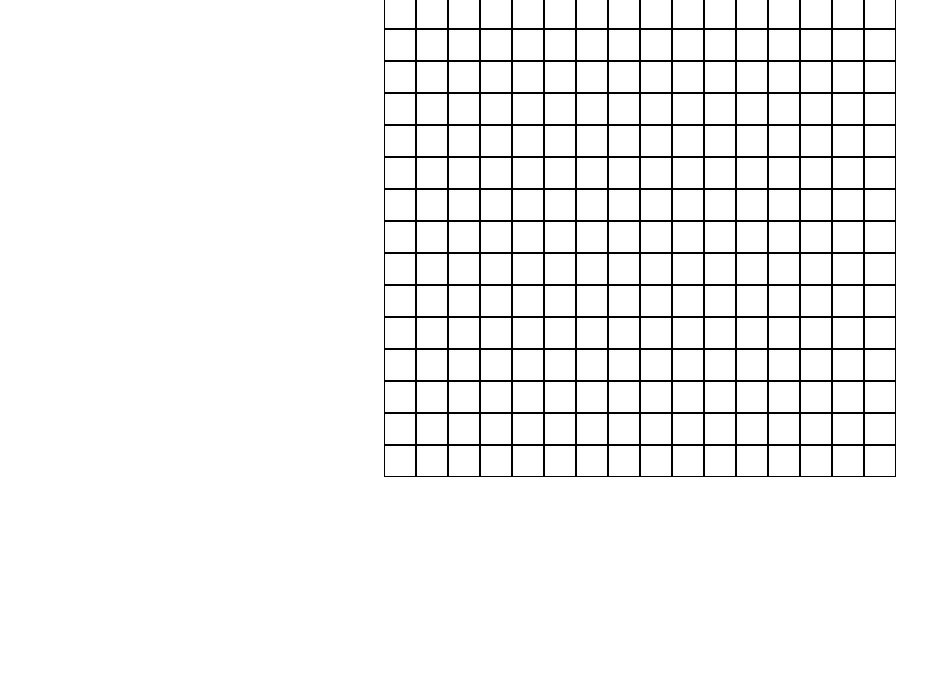
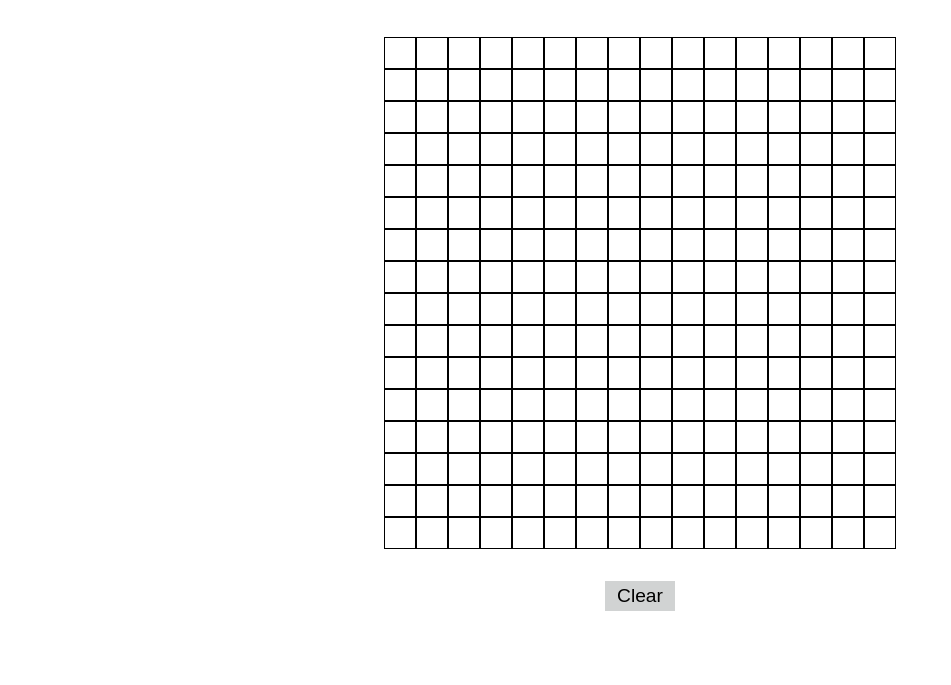
Before and after one commit to qubered/etchSketch, a plain HTML site: page index.html in a window 1280 px wide. Shown: the part 115-800 px from the top of the page, without its empty margins (0-951 px from the left). Drawn offline with Linux system fonts and the light colour scheme.

Commit message:
Add some CSS formatting and a reset button

```diff
--- a/index.html
+++ b/index.html
@@ -8,7 +8,11 @@
     <title>Etch a Sketch</title>
 </head>
 <body>
-    <h1>Etch A' Sketch</h1>
-    <div class="parentDiv"></div>
+    <div class="mainDiv">
+        <h1>Etch A' Sketch</h1>
+        <div class="parentDiv"></div>
+        <button id="clear">Clear</button>
+    </div>
+
 </body>
 </html>
--- a/script.js
+++ b/script.js
@@ -1,4 +1,6 @@
 const parentDiv = document.querySelector(".parentDiv");
+
+const clearButton = document.querySelector("#clear");
 
 for (let i=0; i < 16; i++) {
     const horizontalDiv = document.createElement("div");
@@ -18,7 +20,13 @@ grids.forEach((grid) => {
     let opacity = 0.1;
 
     grid.addEventListener("mouseover", () => {
-        opacity = Math.min(opacity + 0.2, 1.0);
+        opacity = Math.min(opacity + 0.1, 1.0);
         grid.style.background = `rgba(129, 7, 7, ${opacity})`;
     })
 })
+
+clearButton.addEventListener("click", () => {
+    grids.forEach((grid) => {
+        grid.style.background = "rgba(129, 7, 7, 0)";
+    })
+})
--- a/styles.css
+++ b/styles.css
@@ -1,8 +1,8 @@
 .parentDiv {
     display: flex;
     flex-direction: column;
-    align-items: center;
-    justify-content: center;
+    background-color: white;
+
 }
 
 #horizontalDiv {
@@ -20,3 +20,27 @@
     height: 30px;
     background: rgba(129, 7, 7, 0);
 }
+
+.mainDiv {
+    display: flex;
+    flex-direction: column;
+    align-items: center;
+    gap: 32px;
+    padding: 32px;
+}
+
+.header {
+    font-weight: bold;
+}
+
+body {
+    font-family: sans-serif;
+}
+
+#clear {
+    padding: 4px 12px;
+    border: 0;
+    background-color: rgb(209, 211, 211);
+    font-size: larger;
+
+}
```
